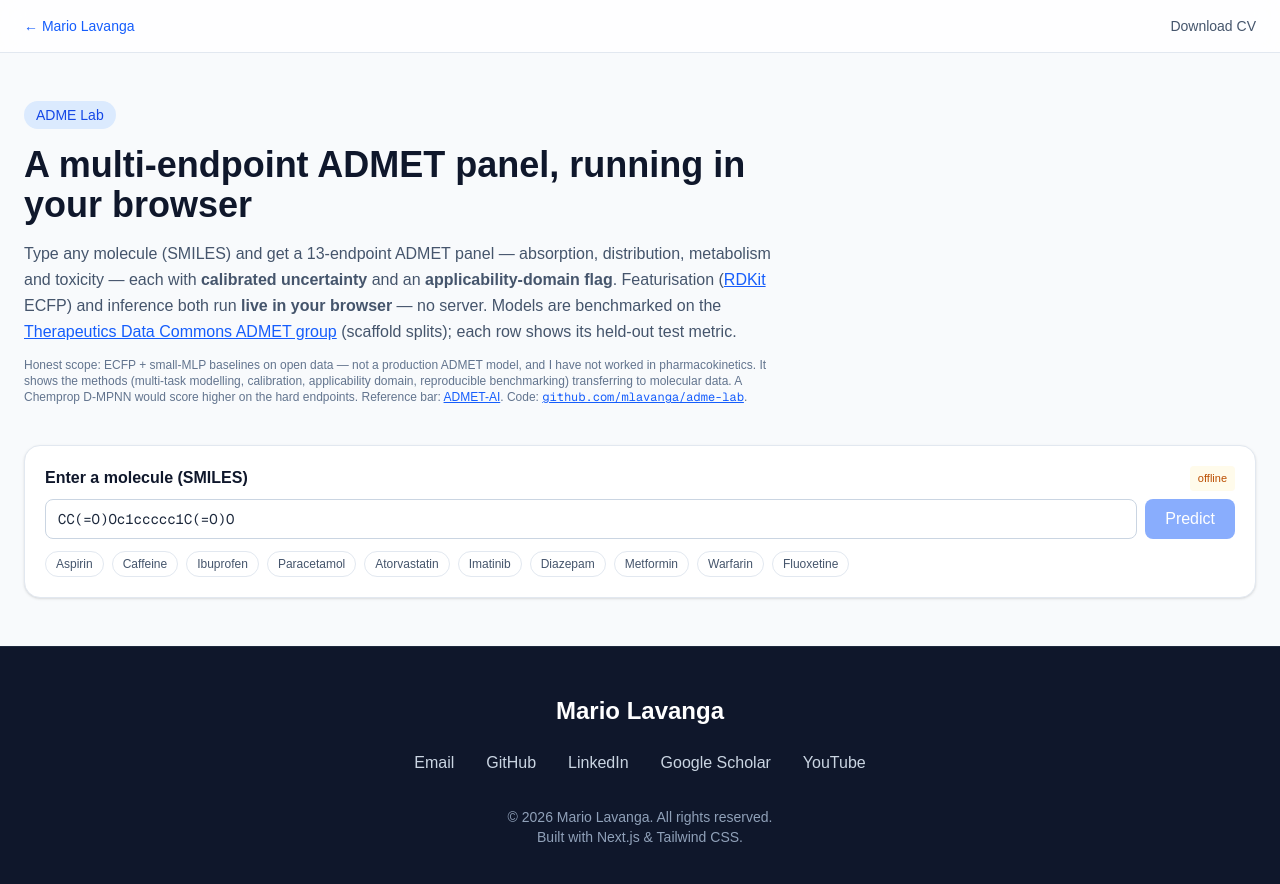
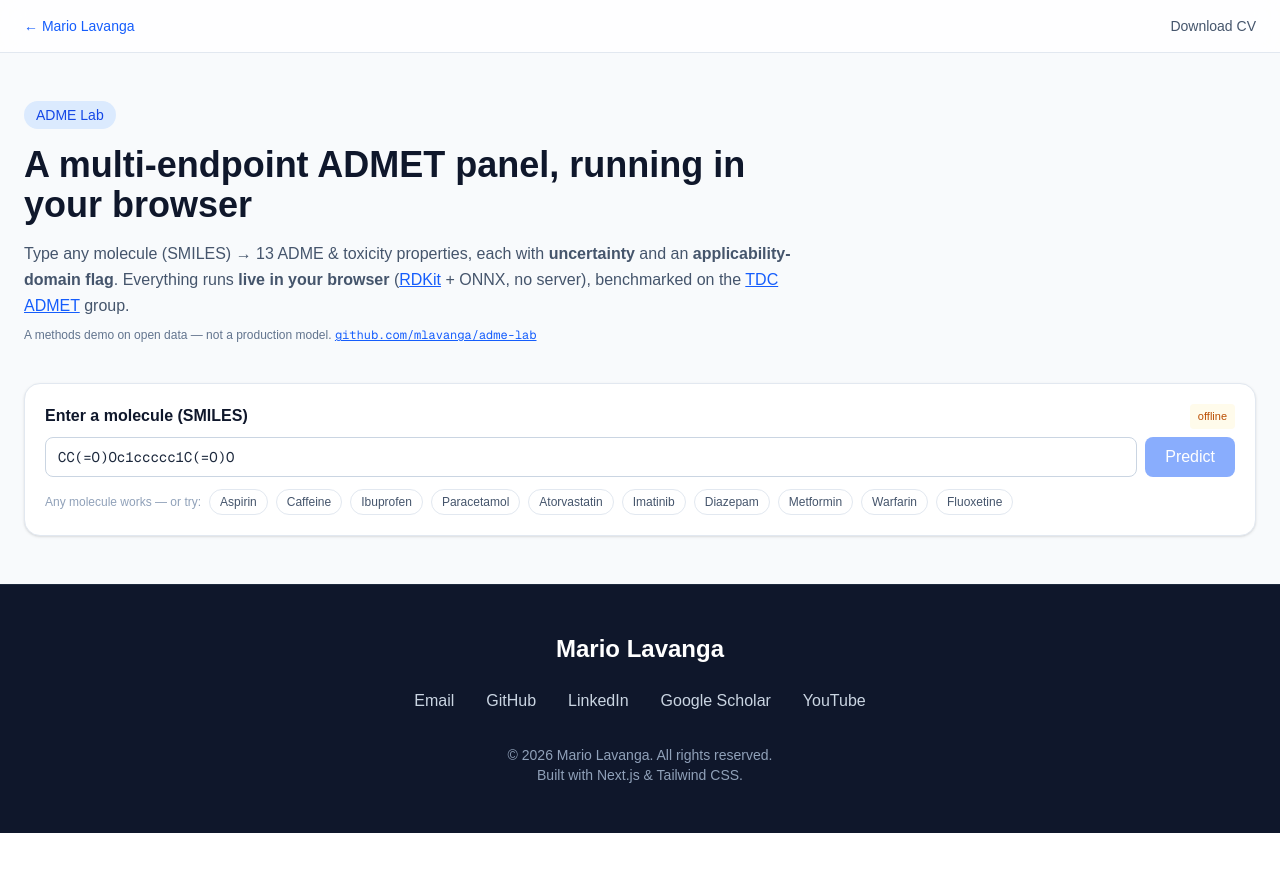
Before and after one commit to mlavanga/mlavanga.github.io, a Next.js app: page /adme-lab in a window 1280 px wide. Shown: the top 884 px of the page. After the commit the page ends 833 px from the top, so only its background shows below. Built offline with nearby package versions, Linux system fonts and the light colour scheme.

Commit message:
ADME panel: trim on-page copy, clarify any-SMILES input, add plain-language guide doc

```diff
--- a/app/adme-lab/page.tsx
+++ b/app/adme-lab/page.tsx
@@ -33,20 +33,15 @@ export default function AdmeLabPage() {
           A multi-endpoint ADMET panel, running in your browser
         </h1>
         <p className="text-slate-600 dark:text-slate-300 mt-4 max-w-3xl leading-relaxed">
-          Type any molecule (SMILES) and get a 13-endpoint ADMET panel — absorption, distribution,
-          metabolism and toxicity — each with <strong>calibrated uncertainty</strong> and an{' '}
-          <strong>applicability-domain flag</strong>. Featurisation (<a href="https://www.rdkit.org/" target="_blank" rel="noreferrer" className="text-blue-600 dark:text-blue-400 underline">RDKit</a> ECFP) and
-          inference both run <strong>live in your browser</strong> — no server. Models are benchmarked on the{' '}
-          <a href="https://tdcommons.ai/benchmark/admet_group/overview/" target="_blank" rel="noreferrer" className="text-blue-600 dark:text-blue-400 underline">Therapeutics Data Commons ADMET group</a>{' '}
-          (scaffold splits); each row shows its held-out test metric.
+          Type any molecule (SMILES) → 13 ADME &amp; toxicity properties, each with{' '}
+          <strong>uncertainty</strong> and an <strong>applicability-domain flag</strong>. Everything runs{' '}
+          <strong>live in your browser</strong> (<a href="https://www.rdkit.org/" target="_blank" rel="noreferrer" className="text-blue-600 dark:text-blue-400 underline">RDKit</a> + ONNX, no server),
+          benchmarked on the{' '}
+          <a href="https://tdcommons.ai/benchmark/admet_group/overview/" target="_blank" rel="noreferrer" className="text-blue-600 dark:text-blue-400 underline">TDC ADMET</a> group.
         </p>
-        <p className="text-xs text-slate-500 dark:text-slate-400 mt-3 max-w-3xl">
-          Honest scope: ECFP + small-MLP baselines on open data — not a production ADMET model, and I
-          have not worked in pharmacokinetics. It shows the methods (multi-task modelling, calibration,
-          applicability domain, reproducible benchmarking) transferring to molecular data. A Chemprop
-          D-MPNN would score higher on the hard endpoints. Reference bar:{' '}
-          <a href="https://academic.oup.com/bioinformatics/article/40/7/btae416/7698030" target="_blank" rel="noreferrer" className="text-blue-600 dark:text-blue-400 underline">ADMET-AI</a>. Code:{' '}
-          <a href="https://github.com/mlavanga/adme-lab" target="_blank" rel="noreferrer" className="font-mono text-blue-600 dark:text-blue-400 underline">github.com/mlavanga/adme-lab</a>.
+        <p className="text-xs text-slate-500 dark:text-slate-400 mt-2 max-w-3xl">
+          A methods demo on open data — not a production model.{' '}
+          <a href="https://github.com/mlavanga/adme-lab" target="_blank" rel="noreferrer" className="font-mono text-blue-600 dark:text-blue-400 underline">github.com/mlavanga/adme-lab</a>
         </p>
 
         <div className="mt-10">
--- a/app/components/AdmeLab.tsx
+++ b/app/components/AdmeLab.tsx
@@ -203,7 +203,8 @@ export default function AdmeLab() {
             {busy ? 'Scoring…' : 'Predict'}
           </button>
         </div>
-        <div className="flex flex-wrap gap-2 mt-3">
+        <div className="flex flex-wrap items-center gap-2 mt-3">
+          <span className="text-xs text-slate-400 dark:text-slate-500">Any molecule works — or try:</span>
           {examples.samples.map(s => (
             <button key={s.name} onClick={() => { setSmiles(s.smiles); predict(s.smiles); }}
               className="text-xs px-2.5 py-1 rounded-full border border-slate-200 dark:border-slate-700 text-slate-600 dark:text-slate-300 hover:border-blue-400">
@@ -233,8 +234,7 @@ export default function AdmeLab() {
               {favs.length > 0 && <>Favourable: {favs.join(', ')}.</>}
             </p>
             <p className="text-[11px] text-slate-400 dark:text-slate-500 mt-2">
-              Illustrative rule-of-thumb flags; not a validated developability score. Out-of-domain
-              predictions are unreliable regardless of value.
+              Rule-of-thumb flags. Out-of-domain molecules: predictions are unreliable.
             </p>
           </div>
 
@@ -242,11 +242,10 @@ export default function AdmeLab() {
           <div className="bg-white dark:bg-slate-800/60 rounded-2xl border border-slate-200 dark:border-slate-700 p-5 shadow-sm">
             <div className="flex items-center justify-between gap-3 flex-wrap">
               <div>
-                <h2 className="font-bold text-slate-900 dark:text-white">Compare with a reference D-MPNN</h2>
+                <h2 className="font-bold text-slate-900 dark:text-white">Compare with a reference model</h2>
                 <p className="text-xs text-slate-500 dark:text-slate-400 mt-1 max-w-xl">
-                  Fetch predictions from <strong>ADMET-AI</strong> (a Chemprop graph neural network, the TDC
-                  leaderboard reference) served as a CPU API on <strong>Modal</strong>. Adds a{' '}
-                  <span className="text-violet-600 dark:text-violet-300 font-mono">ref</span> value to each row.
+                  Adds a <span className="text-violet-600 dark:text-violet-300 font-mono">ref</span> value per row from{' '}
+                  <strong>ADMET-AI</strong>, a stronger graph neural network served on Modal.
                   {refMs !== null && <span className="text-teal-700 dark:text-teal-400"> Last call {refMs} ms.</span>}
                 </p>
               </div>
@@ -298,9 +297,8 @@ export default function AdmeLab() {
           {/* honest limitations */}
           <div className="bg-slate-50 dark:bg-slate-900/40 rounded-2xl border border-slate-200 dark:border-slate-700 p-5 text-xs text-slate-500 dark:text-slate-400 space-y-1">
             <p className="font-semibold text-slate-600 dark:text-slate-300">Reliability &amp; limitations</p>
-            <p>Regression endpoints carry a split-conformal interval (~90% nominal coverage on the test set); per-endpoint test metrics are shown on each row and come from the TDC scaffold-split benchmark.</p>
-            <p>ECFP + small-MLP baselines — deliberately not state-of-the-art. Hard/small endpoints (e.g. hepatocyte clearance, HIA) score weakly and are shown honestly, not hidden. A Chemprop D-MPNN would do better on those.</p>
-            <p>Open data only (TDC ADMET Benchmark Group). Not a production ADMET model; no chirality/tautomer/formulation effects; the applicability-domain flag is similarity-based, not a guarantee.</p>
+            <p>± is a ~90% conformal interval; each row's test metric is from the TDC scaffold-split benchmark. Lightweight baselines, not state-of-the-art — hard endpoints score low and are shown honestly.</p>
+            <p>Open data only; not a production model. The applicability-domain flag is similarity-based, not a guarantee.</p>
           </div>
         </>
       )}
```
